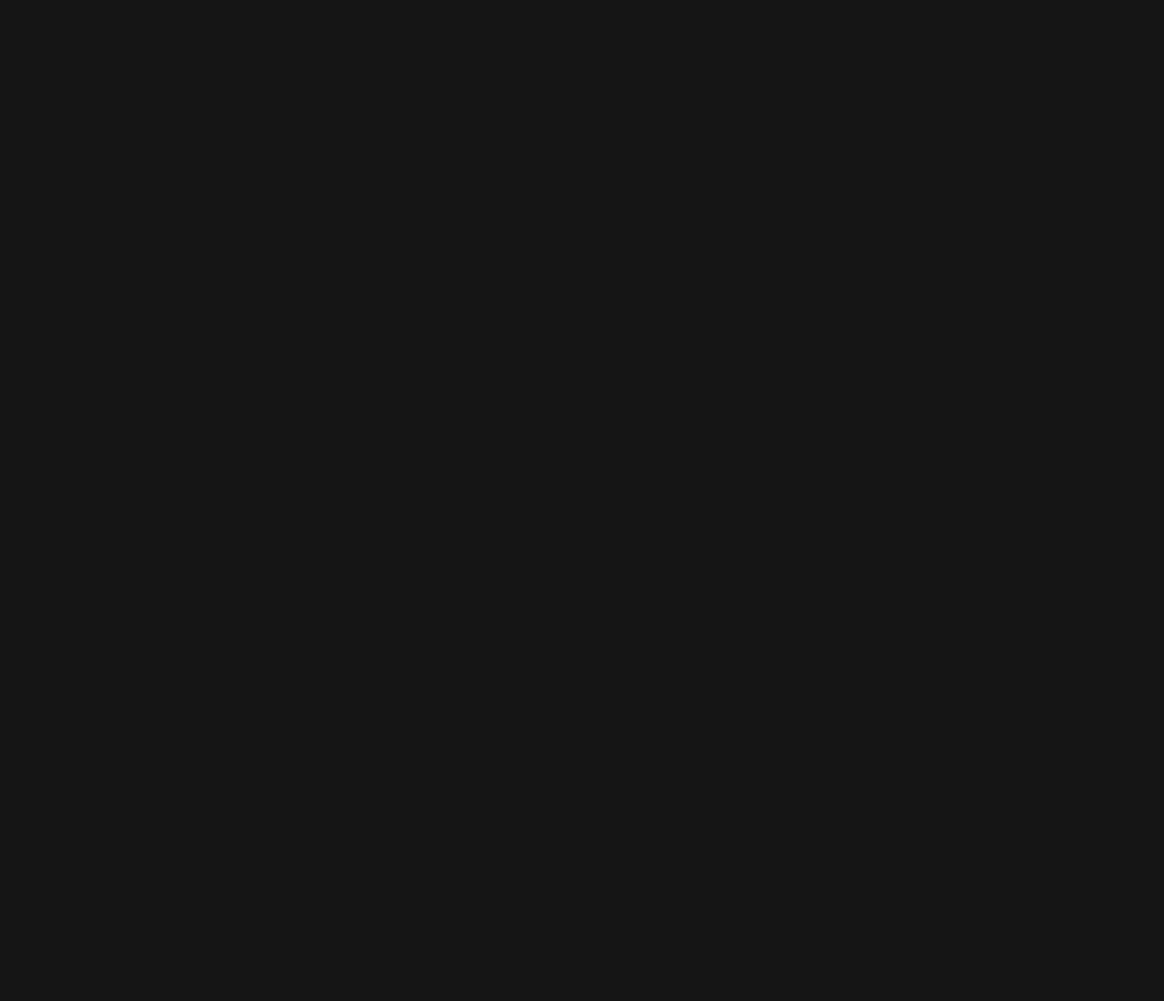
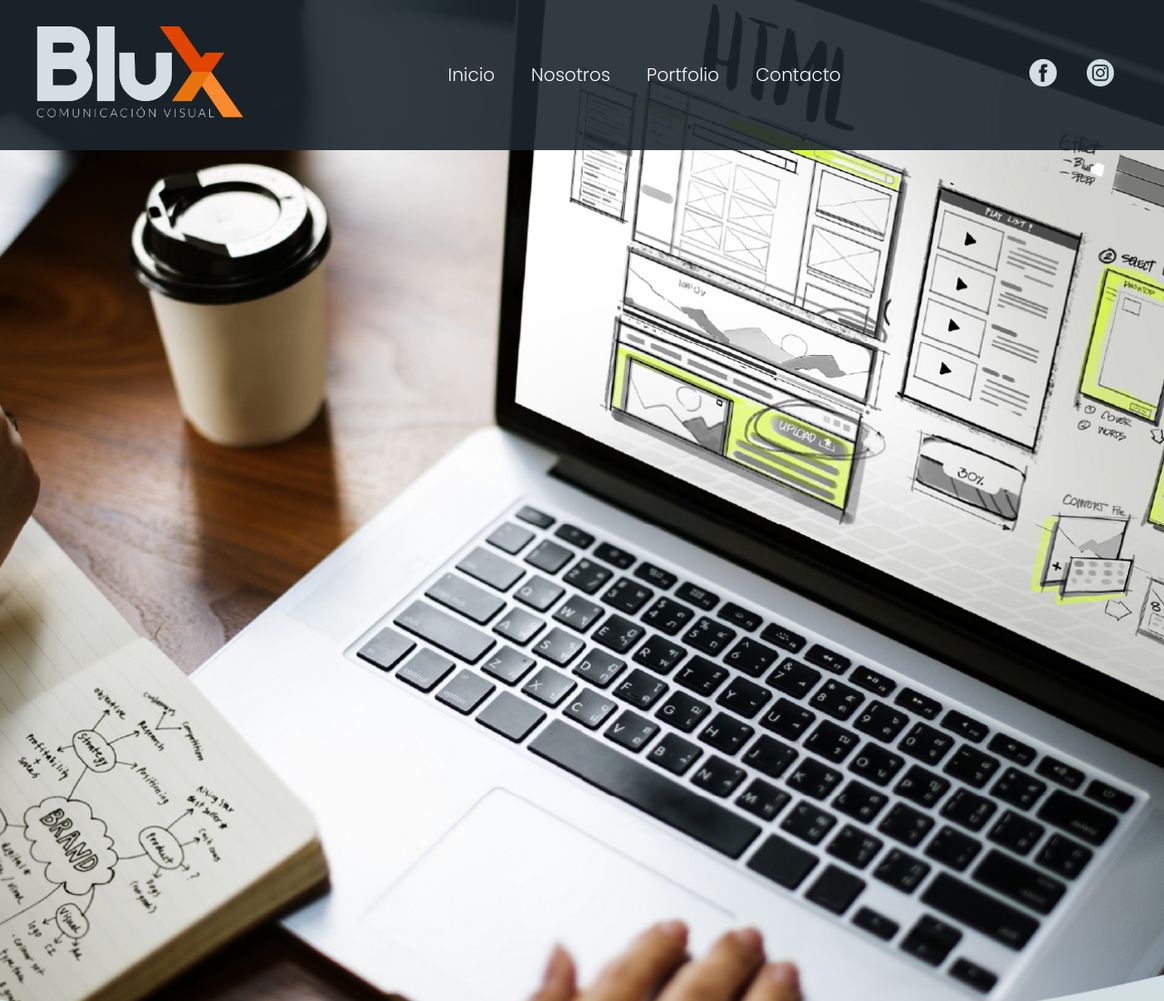
Before and after one commit to JoaquinMontero96/blux, a website: page index.html in a window 1280 px wide. Shown: the top 1100 px of the page at 91% size. Before the commit the page ends 800 px from the top, so only its background shows below. Drawn offline with Linux system fonts and the light colour scheme.

Commit message:
Creación del header

```diff
--- a/index.html
+++ b/index.html
@@ -8,6 +8,25 @@
     <link rel="stylesheet" href="public/css/main.css">
 </head>
 <body>
-
+    <header class="header">
+        <div class="container">
+            <a href="index.html"><img src="public/img/logo.png" alt="" class="logo"></a>
+            <nav class="nav">
+                <ul class="links">
+                    <li class="link">Inicio</li>
+                    <li class="link">Nosotros</li>
+                    <li class="link">Portfolio</li>
+                    <li class="link">Contacto</li>
+                </ul>
+            </nav>
+            <div class="redes">
+                <a href="#"><img class="red" src="public/img/face.png" alt="" class="red-img"></a>
+                <a href="#"><img class="red" src="public/img/insta.png" alt="" class="red-img"></a>
+            </div>
+        </div>
+    </header>
+    <section class="hero">
+        <!-- <img class="hero-curva" src="public/img/curva.png" alt=""> -->
+    </section>
 </body>
 </html>
--- a/public/scss/_base.scss
+++ b/public/scss/_base.scss
@@ -1,12 +1,12 @@
 //fonts
-@import url('https://fonts.googleapis.com/css2?family=Inter+Tight:ital,wght@0,100;0,200;0,300;0,400;0,500;0,600;0,700;0,800;0,900;1,100;1,200;1,300;1,400;1,500;1,600;1,700;1,800;1,900&display=swap');
+@import url('https://fonts.googleapis.com/css2?family=Poppins:ital,wght@0,100;0,200;0,300;0,400;0,500;0,600;0,700;0,800;0,900;1,100;1,200;1,300;1,400;1,500;1,600;1,700;1,800;1,900&display=swap');
 
 //variables
-$bgColor: #151515;
-$mainColor: #df7700;
-$white: #F6F8F8;
-$black: #1d1d1d;
-$mainFont: 'Inter Tight', sans-serif;
+$bgColor: #f9f9f9;
+$mainColor: #e24501;
+$secondaryColor: #d5dde0;
+$tertiaryColor: #1c262d;
+$mainFont: 'Poppins', sans-serif;;
 $thin: 100;
 $extraLight: 200;
 $light: 300;
@@ -60,24 +60,3 @@ body{
 	background-color: $bgColor;
 	@include flex(column, center, center);
 }
-
-h1{
-	@include texto($textXl, $extraBlack, $mainColor);
-}
-
-h2{
-	@include texto($textLg, $extraBold, $white);
-	text-transform: uppercase;
-}
-
-h3{
-	@include texto($textSm, $bold, $white);
-}
-
-h4{
-	@include texto($textSm, $bold, $white);
-}
-
-p{
-	@include texto($textSm, $regular, $white)
-}
--- a/public/scss/_components.scss
+++ b/public/scss/_components.scss
@@ -0,0 +1,2 @@
+@import 'components/header';
+@import 'components/hero';
--- /dev/null
+++ b/public/scss/components/_header.scss
@@ -0,0 +1,34 @@
+.header{
+    width: 100%;
+    height: 165px;
+    background-color: $tertiaryColor;
+    background-color: rgba($color: $tertiaryColor, $alpha: 0.9);
+    @include flex(center, center, center);
+    position: fixed;
+    top: 0;
+    left: 0;
+}
+
+.container{
+    width: 100%;
+    max-width: 1200px;
+    @include flex(row, space-between, center);
+}
+
+.logo{
+    width: 260px;
+    height: auto;
+}
+
+.links{
+    @include flex(row, center, center);
+    gap: 40px;
+    list-style: none;
+    @include texto(2rem, $light, $bgColor);
+}
+
+.red{
+    width: 30px;
+    height: auto;
+    margin: 15px;
+}
--- /dev/null
+++ b/public/scss/components/_hero.scss
@@ -0,0 +1,9 @@
+.hero{
+    background-image: url('../img/hero2.jpg');
+    background-size: cover;
+    background-position: center;
+    width: 100%;
+    height: 200vh;
+    position: relative;
+    z-index: -1;
+}
```
Also changed, not shown: public/css/main.css, public/img/curva.png (added), public/img/face.png (added), public/img/hero.jpg (added), public/img/hero2.jpg (added), public/img/insta.png (added), public/img/logo.png (added).
